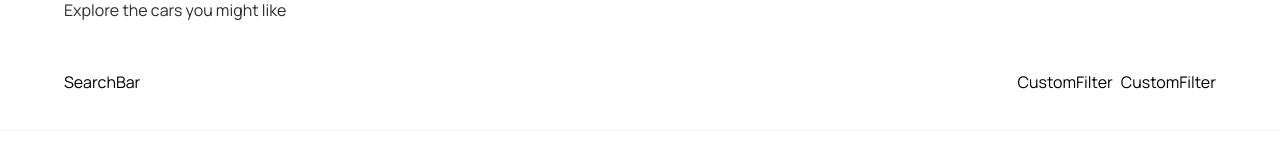
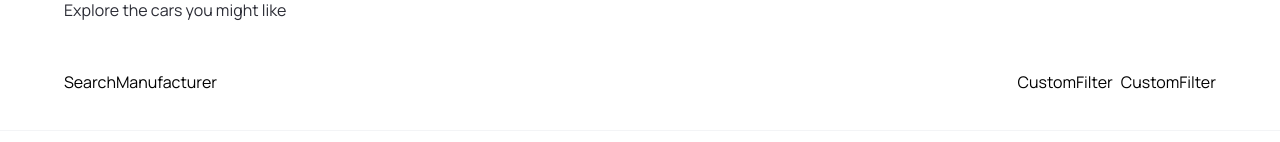
Before and after one commit to AlaaHamdyMohammadi/CarShowcase, a Next.js app: page / in a window 1280 px wide. Shown: the part 810-952 px from the top of the page. Built offline with nearby package versions, Linux system fonts and the light colour scheme.

Commit message:
Install Headless UI

```diff
--- a/components/SearchBar.tsx
+++ b/components/SearchBar.tsx
@@ -1,9 +1,20 @@
-import React from 'react'
+"use client";
+
+import React from "react";
+import SearchManufacturer from "./SearchManufacturer";
 
 const SearchBar = () => {
+    const [manufacturer, setManufacturer] = React.useState("");
+  function handleSubmit(e: { preventDefault: () => void }) {
+    e.preventDefault();
+  }
   return (
-    <div>SearchBar</div>
-  )
-}
+    <form onSubmit={handleSubmit} className="searchbar">
+      <div className="search__item">
+        <SearchManufacturer manufacturer={manufacturer} setManufacturer={setManufacturer} />
+      </div>
+    </form>
+  );
+};
 
-export default SearchBar
+export default SearchBar;
--- /dev/null
+++ b/components/SearchManufacturer.tsx
@@ -0,0 +1,11 @@
+import React from 'react'
+import { SearchManufacturerProps } from '../types';
+
+const SearchManufacturer = ({
+  manufacturer,
+  setManufacturer,
+}: SearchManufacturerProps) => {
+  return <div>SearchManufacturer</div>;
+};
+
+export default SearchManufacturer
--- a/types/index.ts
+++ b/types/index.ts
@@ -10,3 +10,8 @@ export interface CustomButtonProps {
 export interface CustomFilterProps{
   title: string;
 }
+
+export interface SearchManufacturerProps {
+  manufacturer: string;
+  setManufacturer: (manufacturer: string) => void;
+}
```
Also changed, not shown: package.json (+6 -5 lines), 1 other file (tests, documents, lock files or other folders).
